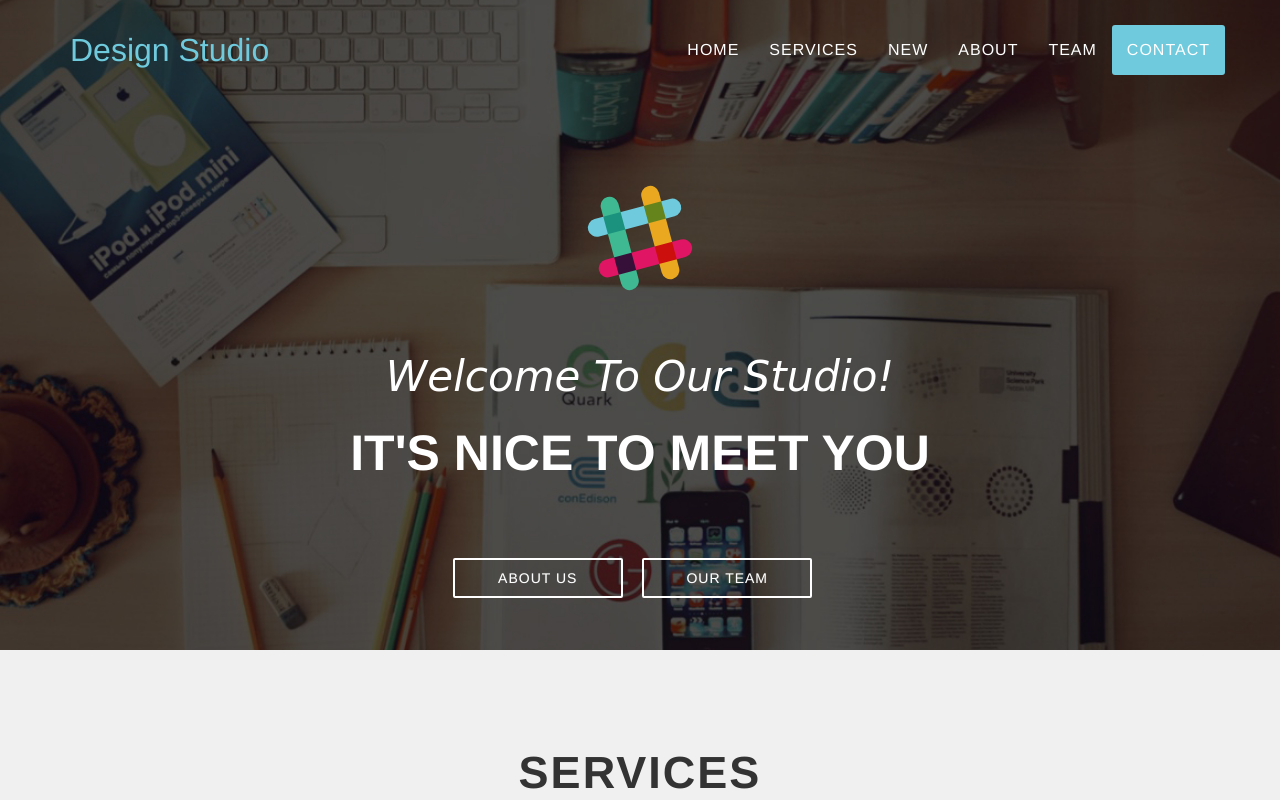
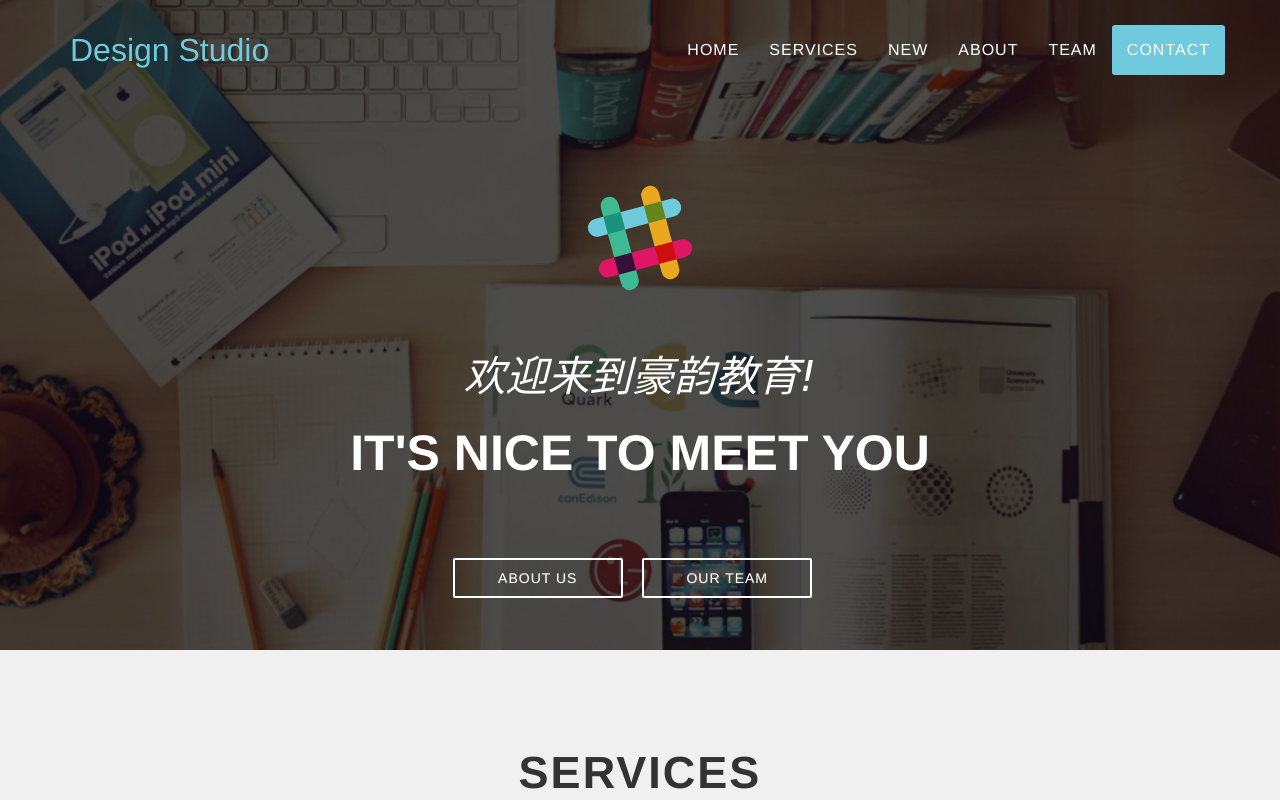
Before and after one commit to WangWeiHuawwh/DemoWesit, a plain HTML site: page index.html in a window 1280 px wide. Shown: the top 800 px of the page. Drawn offline with Linux system fonts and the light colour scheme.

Commit message:
some edit

```diff
--- a/index.html
+++ b/index.html
@@ -91,7 +91,7 @@
 						</div>
 					</div>
 					<div class="intro-text">
-						<div class="intro-lead-in">Welcome To Our Studio!</div>
+						<div class="intro-lead-in">欢迎来到豪韵教育!</div>
 						<div class="intro-heading">It's Nice To Meet You</div>
 					</div>
 					<a class="btn btn-1 btn-sm" href="#about">About Us</a>
```
